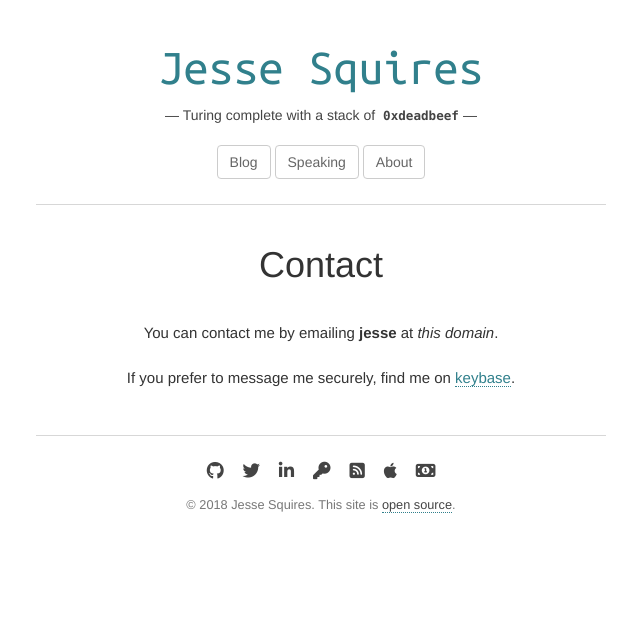
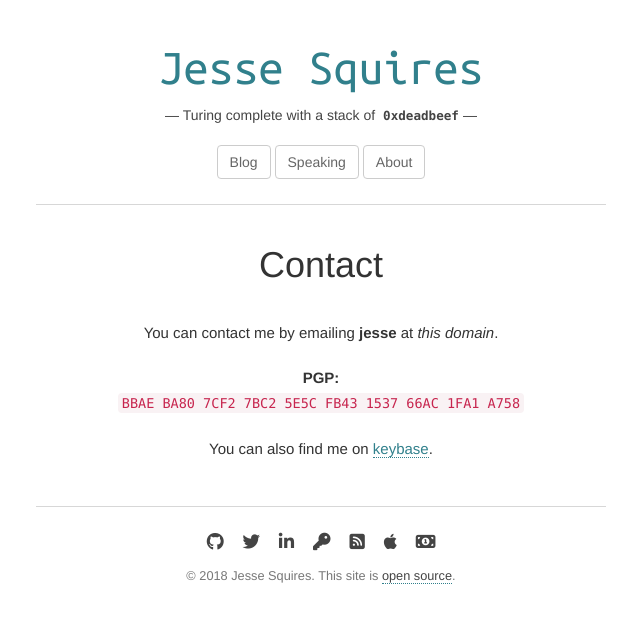
Before and after one commit to jessesquires/jessesquires.com, a Jekyll site: the page built from contact.md, in a window 1280 px wide. Shown: the top 623 px of the page, without its empty margins (319-959 px from the left). Built offline with Jekyll 4.4.1, drawn with Linux system fonts in a browser that asks for light colours; nearby versions of some CDN libraries; library files that are not in the unit come from our copies.

Commit message:
update contact.md

```diff
--- a/contact.md
+++ b/contact.md
@@ -8,5 +8,10 @@ You can contact me by emailing <b>jesse</b> at <i>this domain</i>.
 </p>
 
 <p class="center">
-If you prefer to message me securely, find me on <a href="{{ site.social_links.keybase }}">keybase</a>.
+<b>PGP:</b><br/>
+<code>BBAE BA80 7CF2 7BC2 5E5C FB43 1537 66AC 1FA1 A758</code>
 </p>
+
+<p class="center">
+You can also find me on <a href="{{ site.social_links.keybase }}">keybase</a>.
+</p>
```
